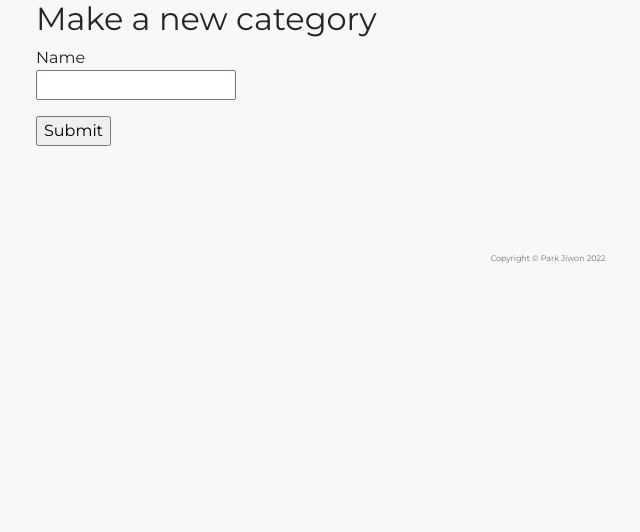
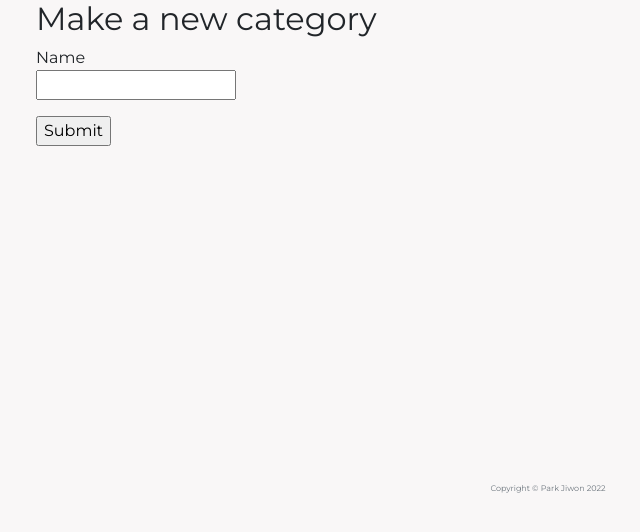
Before and after one commit to SPAMallday/Blog, a Flask app: page /new_category in a window 1280 px wide. Shown: the part 210-742 px from the top of the page, without its empty margins (92-732 px from the left). Run offline with Flask 2, Linux system fonts and the light colour scheme; a user stored in the database is signed in; some libraries are stand-ins or nearby versions.

Commit message:
<MODIFY> Modify .main-container&-text (css)

```diff
--- a/static/css/styles.css
+++ b/static/css/styles.css
@@ -76,6 +76,7 @@ body {
 /* home - main part */
 .main-container {
   margin: 10%;
+  height: 47vh;
 }
 
 .main-title {
@@ -87,7 +88,6 @@ body {
   font-family: 'Nanum Gothic', sans-serif;
   font-size: 0.9rem;
   line-height: 2.3;
-  margin-bottom: 50%;
 }
 
 /* profile page */
```
